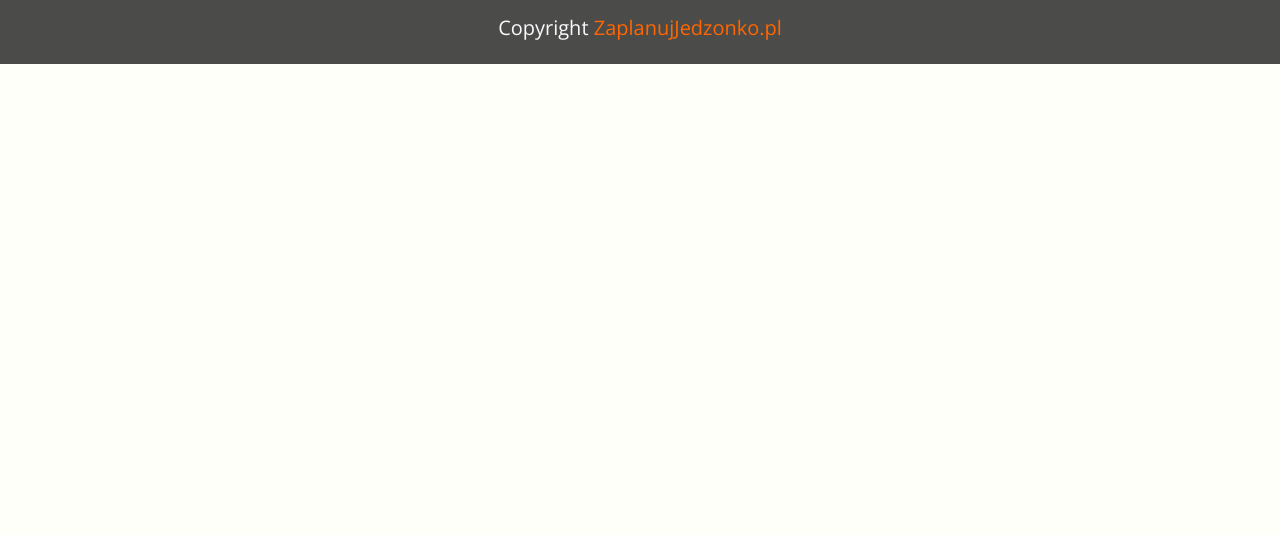
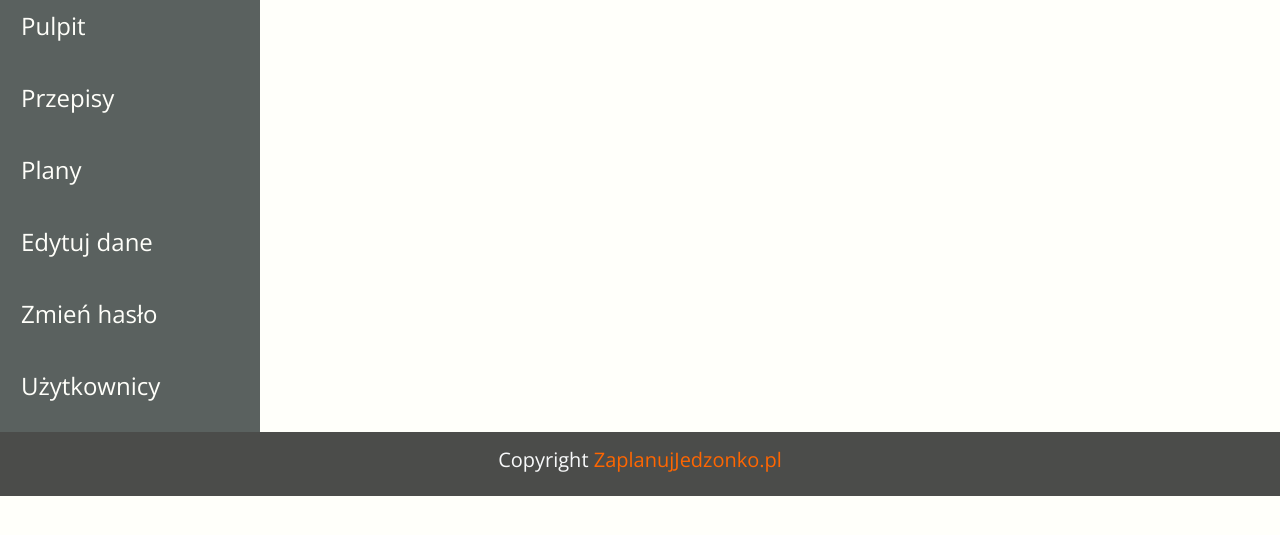
Before and after one commit to zuzaslomska/zaplanujtrening, a Django app: page / in a window 1280 px wide. Shown: the part 101-636 px from the top of the page. Run offline with Django 3.2, Linux system fonts and the light colour scheme; some libraries are stand-ins or nearby versions; some web fonts are replaced.

Commit message:
side bar+top one

```diff
--- a/Zaplanujtrening/Trening/templates/__base1__glowna.html
+++ b/Zaplanujtrening/Trening/templates/__base1__glowna.html
@@ -41,6 +41,52 @@
             </ul>
         </nav>
     </header>
+    <section class="dashboard-section">
+        <div class="row dashboard-nowrap">
+                <ul class="nav flex-column long-bg">
+                        <li class="nav-item">
+                            <a class="nav-link" href="/">
+                                <span>Pulpit</span>
+                                <i class="fas fa-angle-right"></i>
+                            </a>
+                        </li>
+                        <li class="nav-item">
+                            <a class="nav-link" href="/recipe/list">
+                                <span>Przepisy</span>
+                                <i class="fas fa-angle-right"></i>
+                            </a>
+                        </li>
+                        <li class="nav-item">
+                            <a class="nav-link" href="/plan/list">
+                                <span>Plany</span>
+                                <i class="fas fa-angle-right"></i>
+                            </a>
+                        </li>
+                        <li class="nav-item">
+                            <a class="nav-link" href="">
+                                <span>Edytuj dane</span>
+                                <i class="fas fa-angle-right"></i>
+                            </a>
+                        </li>
+                        <li class="nav-item">
+                            <a class="nav-link disabled" href="">
+                                <span>Zmień hasło</span>
+                                <i class="fas fa-angle-right"></i>
+                            </a>
+                        </li>
+                        <li class="nav-item">
+                            <a class="nav-link" href="">
+                                <span>Użytkownicy</span>
+                                <i class="fas fa-angle-right"></i>
+                            </a>
+                        </li>
+                    </ul>
+
+            <div class="m-4 p-3 width-medium text-color-darker">
+
+            </div>
+        </div>
+    </section>
 
 {% block content %}{% endblock content %}
 
--- a/Zaplanujtrening/Trening/templates/__base__boczna.html
+++ b/Zaplanujtrening/Trening/templates/__base__boczna.html
@@ -70,10 +70,6 @@
 
             <div class="m-4 p-3 width-medium text-color-darker">
 
-<!-- //--------------------------- page content -------------------------// -->
-{% block content %}{% endblock content %}
-<!-- //--------------------------- page content end ---------------------// -->
-
             </div>
         </div>
     </section>
```
